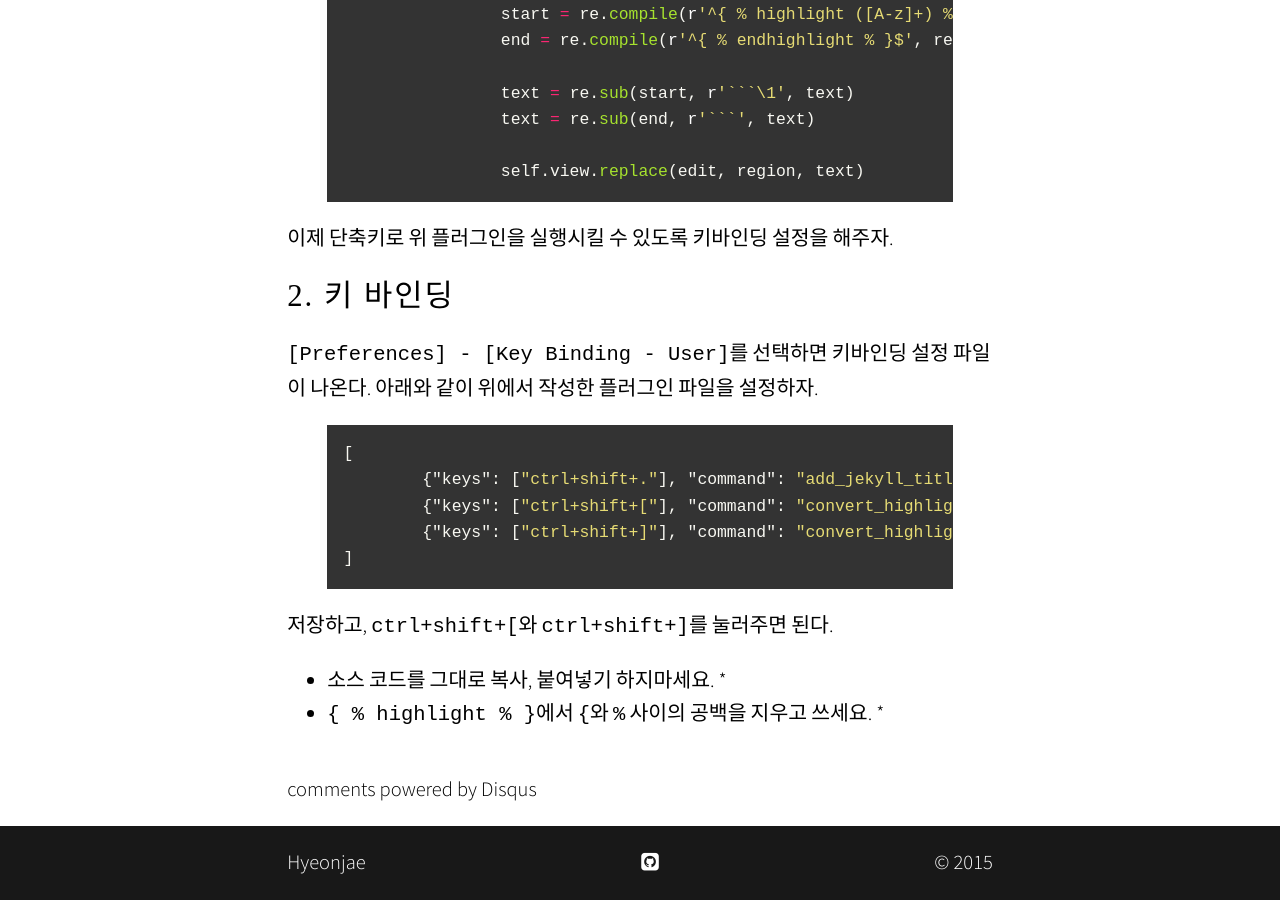
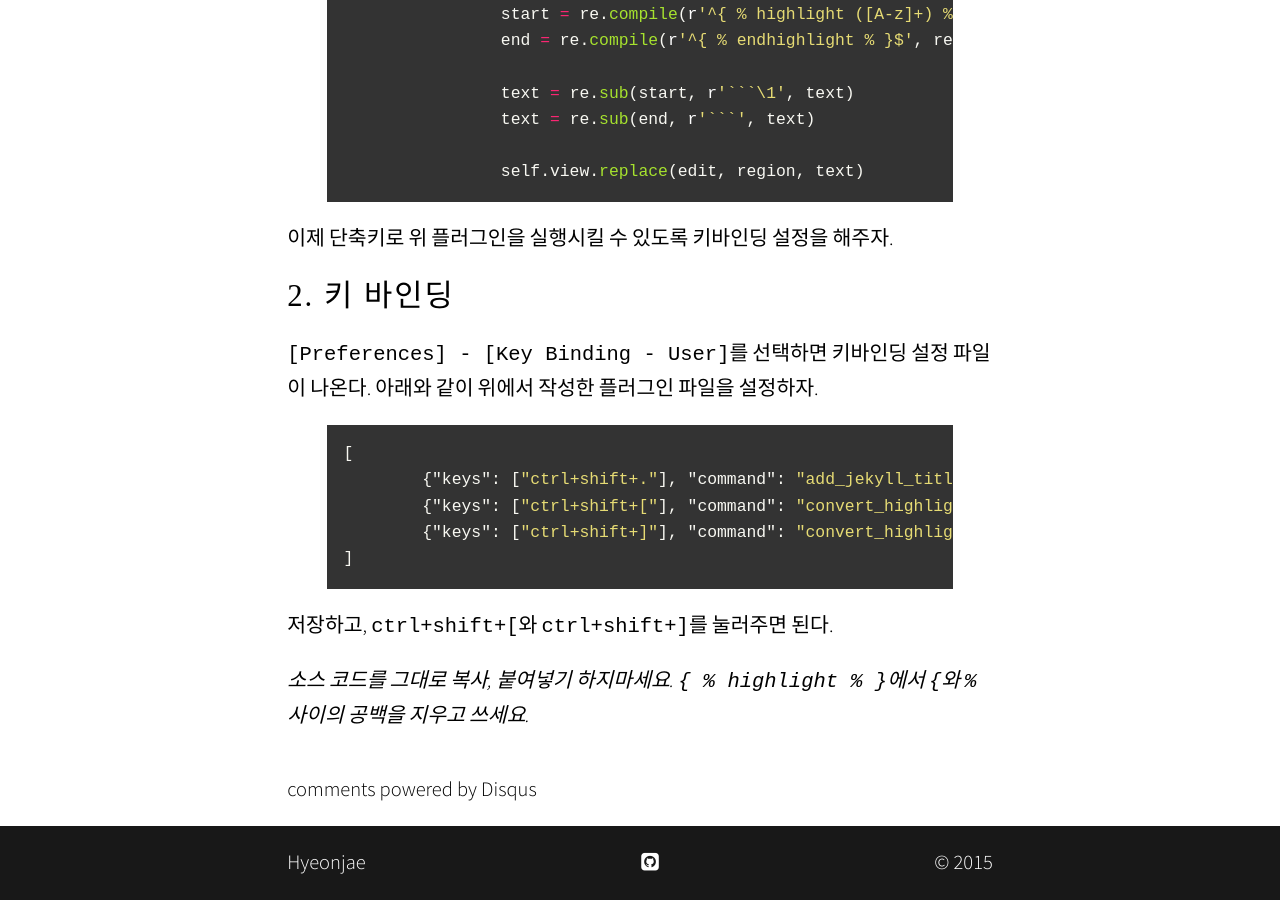
Before and after one commit to hyeonjae/hyeonjae.github.io.archive, a Jekyll site: the page built from _posts/2015-04-19-sublime-text-plugin-jekyll-highlight.md, in a window 1280 px wide and 900 px high, scrolled down 1571 px. Built offline with Jekyll 4.4.1, drawn with Linux system fonts in a browser that asks for light colours; nearby versions of some CDN libraries; some web fonts are replaced; comment, search, counter and statistics services are not loaded.

Commit message:
no message

```diff
--- a/_posts/2015-04-19-sublime-text-plugin-jekyll-highlight.md
+++ b/_posts/2015-04-19-sublime-text-plugin-jekyll-highlight.md
@@ -67,5 +67,5 @@ class ConvertHighlightJekyllToMarkdownCommand (sublime_plugin.TextCommand):
 저장하고, `ctrl+shift+[`와 `ctrl+shift+]`를 눌러주면 된다.
 
 
-* 소스 코드를 그대로 복사, 붙여넣기 하지마세요. *
-* `{ % highlight % }`에서 `{`와 `%` 사이의 공백을 지우고 쓰세요. *
+_소스 코드를 그대로 복사, 붙여넣기 하지마세요._
+_`{ % highlight % }`에서 `{`와 `%` 사이의 공백을 지우고 쓰세요._
```
